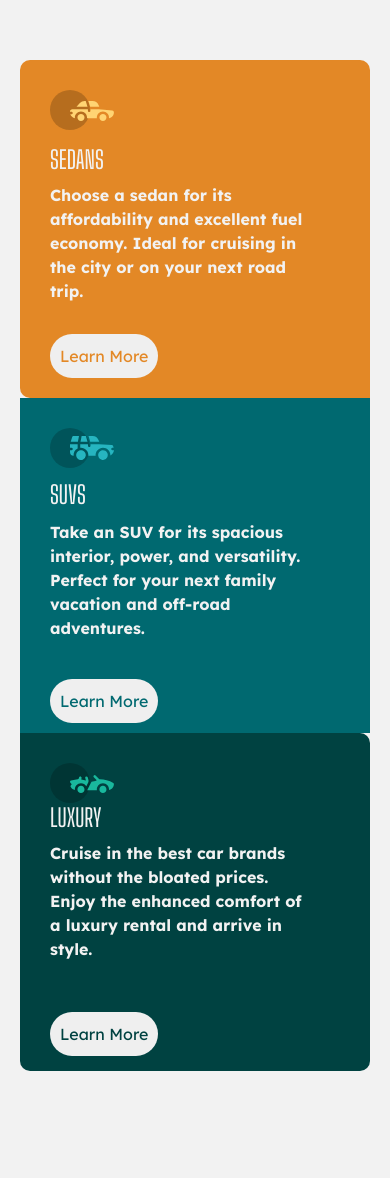
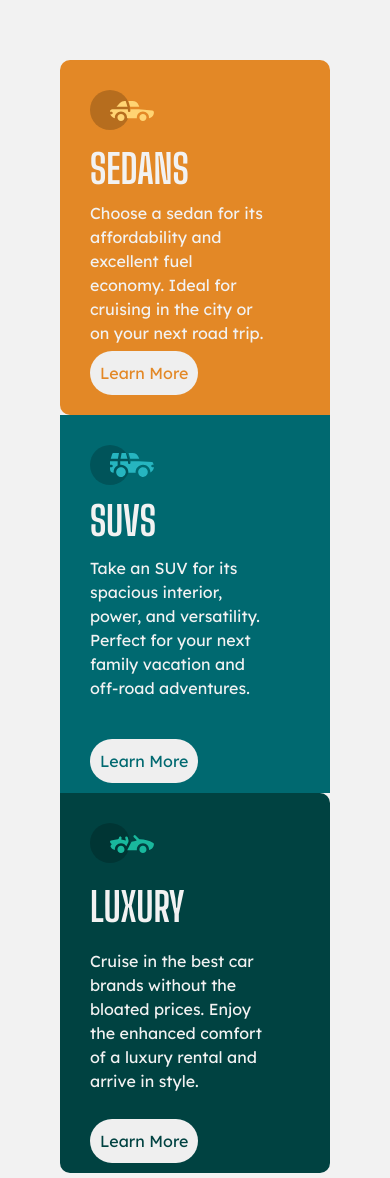
Before and after one commit to laurenjude/3componet, a plain HTML site: page index.html in a window 390 px wide. Before the commit the page ends 1071 px from the top, so only its background shows below. Drawn offline with nearby package versions, Linux system fonts and the light colour scheme.

Commit message:
i change the styling of my mobile version and other changes in my desktop version

```diff
--- a/stlye.css
+++ b/stlye.css
@@ -4,11 +4,13 @@
 
 h2 {
   font-family: "Big Shoulders Display", sans-serif;
+  font-weight: 700;
 }
 
 p,
 button {
   font-family: "Lexend Deca", sans-serif;
+  font-weight: 400;
 }
 
 :root {
@@ -59,11 +61,15 @@ body {
 }
 
 .fr button {
-  margin-top: 35px;
+  margin-top: 10px;
   border-radius: 25px;
   padding: 10px 10px;
   border: none;
   color: hsl(31, 77%, 52%);
+}
+
+.fr button:hover {
+  background-color: black;
 }
 
 .suv {
@@ -92,6 +98,10 @@ body {
   color: hsl(184, 100%, 22%);
 }
 
+.sr button:hover {
+  background-color: black;
+}
+
 .luxury {
   background-color: hsl(179, 100%, 13%);
   padding-top: 30px;
@@ -114,20 +124,30 @@ body {
   color: hsl(179, 100%, 13%);
 }
 
+.lr button:hover {
+  background-color: black;
+}
+
 /* media query------------------------------- */
 
 @media (max-width: 500px) {
   .father {
     display: flex;
     flex-direction: column;
-    width: 350px;
+    width: 270px;
     margin: auto;
     margin-top: 60px;
     align-items: center;
+    margin-bottom: 30px;
   }
 
   .sedans {
     border-top-right-radius: 10px;
+    text-align: start;
+  }
+
+  .fr h2 {
+    font-size: 40px;
   }
 
   .fr button {
@@ -140,6 +160,10 @@ body {
     bottom: 10px;
   }
 
+  .sr h2 {
+    font-size: 40px;
+  }
+
   .luxury {
     border-bottom-left-radius: 10px;
   }
@@ -148,4 +172,23 @@ body {
     position: relative;
     bottom: 15px;
   }
+
+  .lr {
+    position: relative;
+    top: 5px;
+  }
+
+  .lr p {
+    position: relative;
+    top: 10px;
+  }
+
+  .lr h2 {
+    font-size: 40px;
+  }
+
+  .lr button {
+    position: relative;
+    bottom: 15px;
+  }
 }
```
